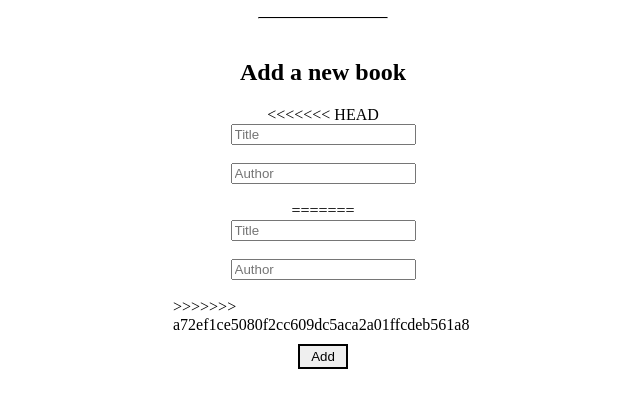
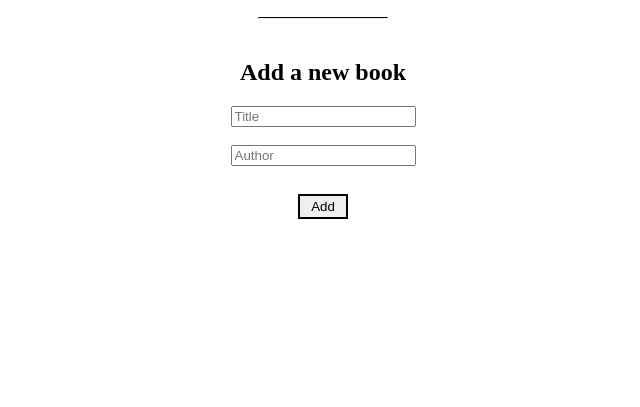
Before and after one commit to hamidazim321/Awesome-Books, a website: page index.html in a window 1280 px wide. Shown: the part 119-526 px from the top of the page, without its empty margins (317-957 px from the left). Drawn offline with Linux system fonts and the light colour scheme.

Commit message:
resolve conflicts

```diff
--- a/index.html
+++ b/index.html
@@ -18,14 +18,9 @@
     <!-- Form -->
     <h2 class="heading">Add a new book</h2>
     <form class="book-form">
-<<<<<<< HEAD
-        <input type="text" placeholder="Title" class="book-title"><br>
-        <input type="text" placeholder="Author" class="book-author"><br>
-=======
-        <input type="text" placeholder="Title" class="book-title" required><br>
-        <input type="text" placeholder="Author" class="book-author" required><br>
->>>>>>> a72ef1ce5080f2cc609dc5aca2a01ffcdeb561a8
-        <button type="submit" class="btn-submit">Add</button>
+      <input type="text" placeholder="Title" class="book-title"><br>
+      <input type="text" placeholder="Author" class="book-author"><br>
+      <button type="submit" class="btn-submit">Add</button>
     </form>
     </div>
     <script src="script.js"></script>
```
